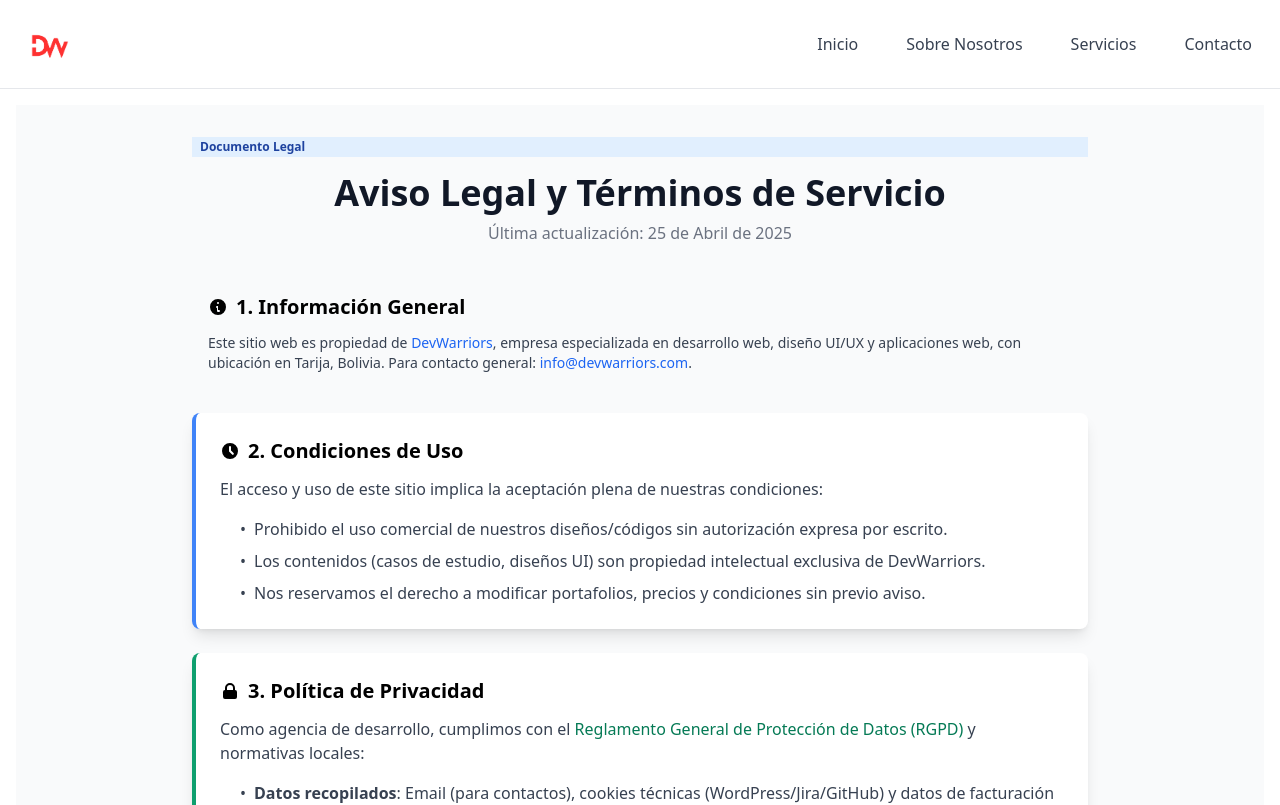
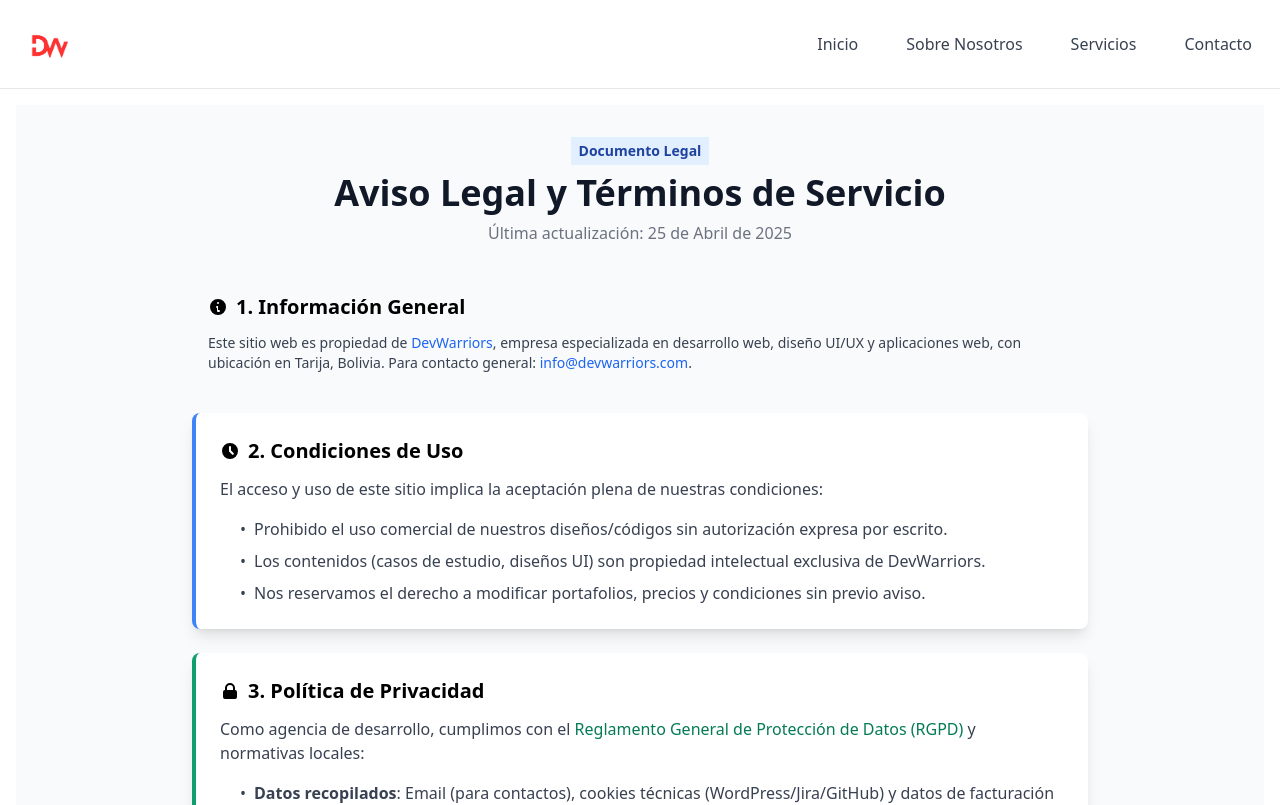
Before and after one commit to RafaelReyes0816/DevWarriors, a React (Vite) app: page /legal in a window 1280 px wide. Shown: the top 805 px of the page. Built offline with nearby package versions, Linux system fonts and the light colour scheme.

Commit message:
más arreglos (YA ESTOY BAJANDO A LA LOCURA)

```diff
--- a/src/pages/LegalPage.jsx
+++ b/src/pages/LegalPage.jsx
@@ -14,16 +14,19 @@ export default function LegalPage() {
   return (
     <div className="min-h-screen bg-gray-50 dark:bg-gray-900 p-4 md:p-8">
       <div className="max-w-4xl mx-auto">
-        {/* Título con badge de importancia */}
+        {/* Título con badge ajustado */}
         <div className="text-center mb-8">
-          <Badge color="blue" className="mb-4">
+          <Badge
+            color="blue"
+            className="mb-2 text-xs md:text-sm py-1 px-2 inline-flex items-center"
+          >
             Documento Legal
           </Badge>
           <h1 className="text-3xl md:text-4xl font-bold text-gray-900 dark:text-white">
             Aviso Legal y Términos de Servicio
           </h1>
           <p className="text-gray-500 dark:text-gray-400 mt-2">
-          Última actualización: 25 de Abril de 2025
+            Última actualización: 25 de Abril de 2025
           </p>
         </div>
 
```
